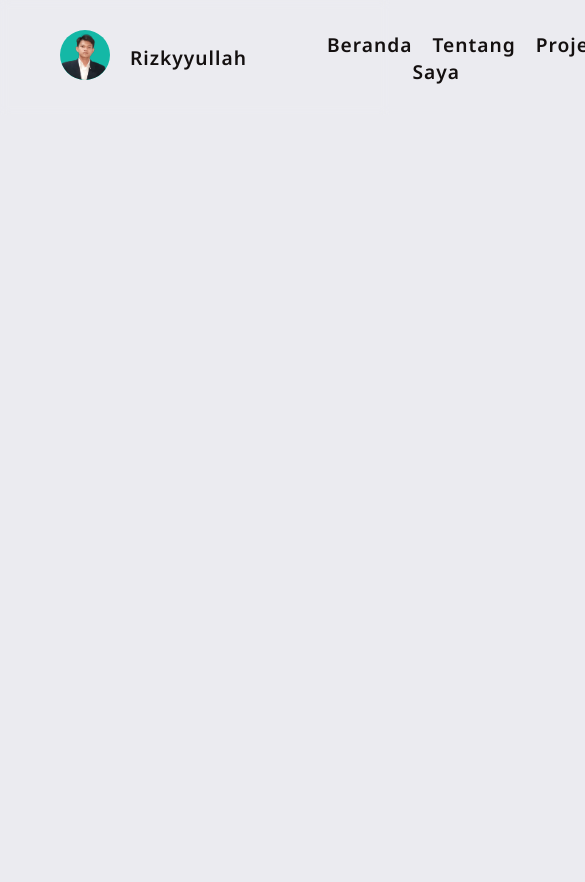
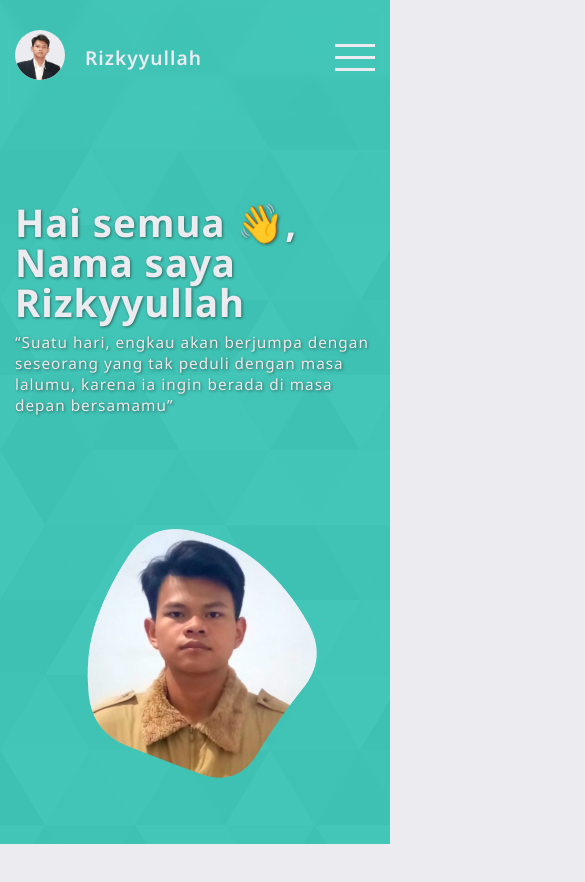
Before and after one commit to Rizkyyullah/rizkyyullah.github.io, a plain HTML site: page index.html in a window 390 px wide. Shown: the top 882 px of the page, 585 px wide, since content can reach past the window. Before the commit the page ends 844 px from the top, so only its background shows below. Drawn offline with Linux system fonts and the light colour scheme.

Commit message:
Membuat Hero Section

```diff
--- a/assets/js/script.js
+++ b/assets/js/script.js
@@ -1,5 +1,6 @@
 const li = document.querySelectorAll('header ul li');
 
+// Menampilkan garis bawah saat a header di hover
 li.forEach(li =>
   li.addEventListener("click", () => {
       const arr = Array.from(li.parentElement.children);
@@ -7,3 +8,19 @@ li.forEach(li =>
       li.classList.add("active");
   })
 );
+
+// Sticky Navbar
+window.addEventListener('scroll', () => {
+  const header = document.querySelector('header');
+  header.classList.toggle('sticky', window.scrollY > 0);
+})
+
+// Menu Toggle/Hamburger Menu
+const menuToggle = document.querySelector('.menu-toggle');
+const header = document.querySelector('header');
+
+menuToggle.onclick = () => {
+  header.classList.toggle('show');
+};
+
+// Tes
--- a/assets/style/style.css
+++ b/assets/style/style.css
@@ -1,7 +1,8 @@
 :root {
-  --myWhite: #EBEBF0;
+  --myWhite: #ebebf0;
   --myBlack: #141010;
   --primary: #14b8a6;
+  --primary600: #0d9488;
 }
 
 * {
@@ -14,7 +15,7 @@
 
 header ul li a,
 header .logo p a {
-  color: var(--myBlack);
+  color: var(--myWhite);
   font-weight: 600;
   font-size: 1.2em;
   transition: .3s;
@@ -22,7 +23,7 @@ header .logo p a {
 
 header ul li a:hover,
 header .logo p:hover a {
-  color: var(--primary);
+  color: var(--primary600);
 }
 
 header ul li a:hover span,
@@ -35,11 +36,17 @@ header ul li.active a span {
   left: 0;
 }
 
+html {
+  scroll-behavior: smooth;
+}
+
 body {
   background: var(--myWhite);
   font-family: 'Noto Sans', sans-serif;
   letter-spacing: 1px;
   color: var(--myBlack);
+  height: 5000px;
+  overflow-x: hidden;
 }
 
 header {
@@ -49,30 +56,71 @@ header {
   align-items: center;
   background: transparent;
   backdrop-filter: blur(5px);
+  position: fixed;
+  z-index: 10000;
+  transition: .6s;
+  padding: 30px 60px;
+  /* border-bottom: 1px solid red; */
+}
+
+header.sticky {
+  background: rgba(235, 235, 240, .8);
+  padding: 10px 60px;
+  box-shadow: 0 2px 5px rgba(0, 0, 0, .2), 0 2px 5px rgba(255, 255, 255, .2);
+}
+
+header.sticky ul li a,
+header.sticky .logo p a {
+  color: var(--myBlack);
+  transition: .3s;
+}
+
+header.sticky .logo img {
+  background: var(--primary600);
+  transition: .6s;
+}
+
+header.sticky ul li a:hover,
+header.sticky .logo p:hover a {
+  color: var(--primary600);
 }
 
 .logo {
   display: flex;
   justify-content: center;
   align-items: center;
-  padding: 30px 60px;
+  /* padding: 0 60px; */
 }
 
-.logo img {
+header .logo img {
   width: 50px;
-  background: var(--primary);
+  background: var(--myWhite);
   border-radius: 50%;
   margin-right: 20px;
+  transition: .3s;
+}
+
+header .logo img:hover {
+  background: var(--primary600);
+}
+
+header.sticky .logo img:hover {
+  background: var(--myWhite);
 }
 
 header ul {
   display: flex;
   justify-content: center;
   align-items: center;
+  transition: .6s;
+}
+
+header ul li {
+  padding: 0 20px;
 }
 
 header ul li a {
-  margin: 0 20px;
+  /* margin: 0 20px; */
   position: relative;
 }
 
@@ -83,6 +131,185 @@ header ul li a span {
   bottom: -4px;
   transition: all .3s;
   display: block;
-  background-color: var(--primary);
+  background: var(--primary600);
   position: absolute;
 }
+
+.hero {
+  color: var(--myWhite);
+  background: linear-gradient(to right, rgba(20, 184, 166, 0.8), rgba(20, 184, 166, 0.8)), url(../../assets/svg/common-bg.svg);
+  background-position: center;
+  min-height: 100vh;
+  display: grid;
+  place-items: center;
+  grid-template-columns: 1fr 1fr;
+  background-attachment: fixed;
+  padding: 0 60px;
+  /* min-height: 80rem;
+  max-height: 120rem;
+  position: relative; */
+}
+
+.hero .sambutan h1 {
+  font-weight: 700;
+  font-size: 3em;
+  line-height: 60px;
+  margin-bottom: 10px;
+}
+
+.sambutan q {
+  font-weight: 400;
+  font-size: 1.2em;
+  color: rgb(239, 232, 232);
+}
+
+.hero .sambutan h1,
+.hero .sambutan q {
+  text-shadow: 1px 1px 3px rgba(20, 16, 16, .5);
+}
+
+.hero img {
+  width: 400px;
+  margin-top: 15px;
+}
+
+
+/* Responsive Breakpoints */
+@media (max-width: 900px) {
+  header {
+    padding: 30px 30px;
+  }
+
+  header.sticky {
+    padding: 10px 30px;
+  }
+
+  .hero {
+    padding: 0 30px;
+  }
+
+  .hero .sambutan {
+    font-size: 80%;
+  }
+
+  .hero .sambutan h1 {
+    line-height: 40px;
+  }
+}
+
+@media (max-width: 800px) {
+  header ul {
+    position: absolute;
+    top: 115px;
+    right: 0;
+    flex-direction: column;
+    transform: translateX(800px);
+    width: 50%;
+    background: var(--myWhite);
+    backdrop-filter: blur(5px);
+    box-shadow: 0 0 7px rgba(20, 16, 16, .2);
+  }
+
+  header ul li  {
+    margin-bottom: 50px;
+    width: 140px;
+  }
+
+  header ul li:hover a {
+    color: var(--primary600);
+  }
+
+  header ul li:hover a span {
+    color: var(--primary600);
+  }
+
+  header ul li:last-child {
+    margin-bottom: 100vh;
+  }
+
+  header ul li a {
+    position: absolute;
+    left: 0;
+    margin: 10px;
+    color: var(--myBlack);
+  }
+
+  header.sticky ul {
+    top: 75px;
+  }
+
+  header.sticky .menu-toggle::before,
+  header.sticky .menu-toggle::after {
+    background: var(--myBlack);
+  }
+
+  header.sticky .menu-toggle::before {
+    box-shadow: 0 12px var(--myBlack);
+  }
+
+  .menu-toggle {
+    position: relative;
+    width: 40px;
+    height: 50px;
+    cursor: pointer;
+    display: flex;
+    justify-content: center;
+    align-items: center;
+  }
+
+  .menu-toggle::before {
+    content: '';
+    position: absolute;
+    width: 100%;
+    height: 3px;
+    background: var(--myWhite);
+    transform: translateY(-12px);
+    box-shadow: 0 12px var(--myWhite);
+    transition: .3s;
+  }
+
+  .menu-toggle::after {
+    content: '';
+    position: absolute;
+    width: 100%;
+    height: 3px;
+    background: var(--myWhite);
+    transform: translateY(12px);
+    transition: .3s;
+  }
+
+  header.show .menu-toggle::before {
+    transform: rotate(45deg);
+    box-shadow: none;
+  }
+
+  header.show .menu-toggle::after {
+    transform: rotate(315deg);
+  }
+
+  header.show ul {
+    transform: translateX(0);
+    right: 0;
+  }
+}
+
+@media (max-width: 768px) {
+  header {
+    padding: 30px 15px;
+  }
+
+  header.sticky {
+    padding: 10px 15px;
+  }
+
+  section.hero {
+    grid-template-columns: 1fr;
+    padding: 160px 15px 0;
+  }
+}
+
+@media (max-width: 425px) {
+  .hero img {
+    width: 80%;
+  }
+}
--- a/index.html
+++ b/index.html
@@ -21,15 +21,26 @@
       <a href="#home"><img src="assets/img/foto.png" alt="Foto Saya"></a>
       <p><a href="#home">Rizkyyullah</a></p>
     </div>
+    <div class="menu-toggle"></div>
     <ul>
       <li class="active"><a href="#">Beranda<span></span></a></li>
-      <li><a href="#">Tentang Saya<span></span></a></li>
+      <li><a href="#about">Tentang Saya<span></span></a></li>
       <li><a href="#">Projek<span></span></a></li>
       <li><a href="#">Kontak<span></span></a></li>
     </ul>
     </header>
   <!-- Header End -->
 
+  <!-- Hero Section Start -->
+  <section class="hero">
+    <div class="sambutan">
+      <h1>Hai semua &#128075, Nama saya <span>Rizkyyullah</span></h1>
+      <p><blockquote cite="https://www.diedit.com/quotes-bahasa-indonesia/"><q>Suatu hari, engkau akan berjumpa dengan seseorang yang tak peduli dengan masa lalumu, karena ia ingin berada di masa depan bersamamu</q></blockquote></p>
+    </div>
+    <img src="assets/img/foto1.png" alt="Foto Saya">
+  </section>
+  <!-- Hero Section End -->
+
 <script src="assets/js/script.js"></script>
 </body>
 </html>
```
Also changed, not shown: assets/img/foto1.png (added).
